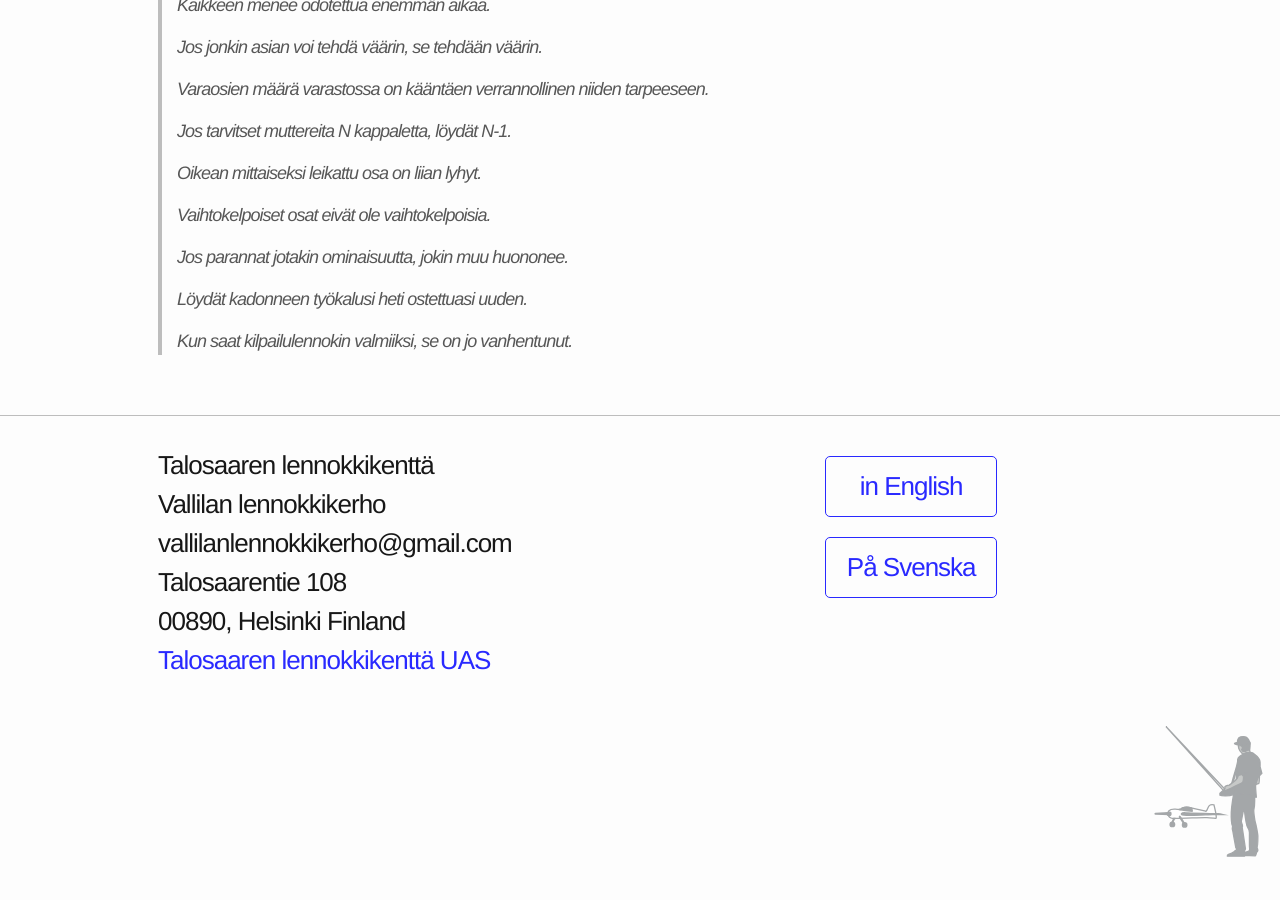
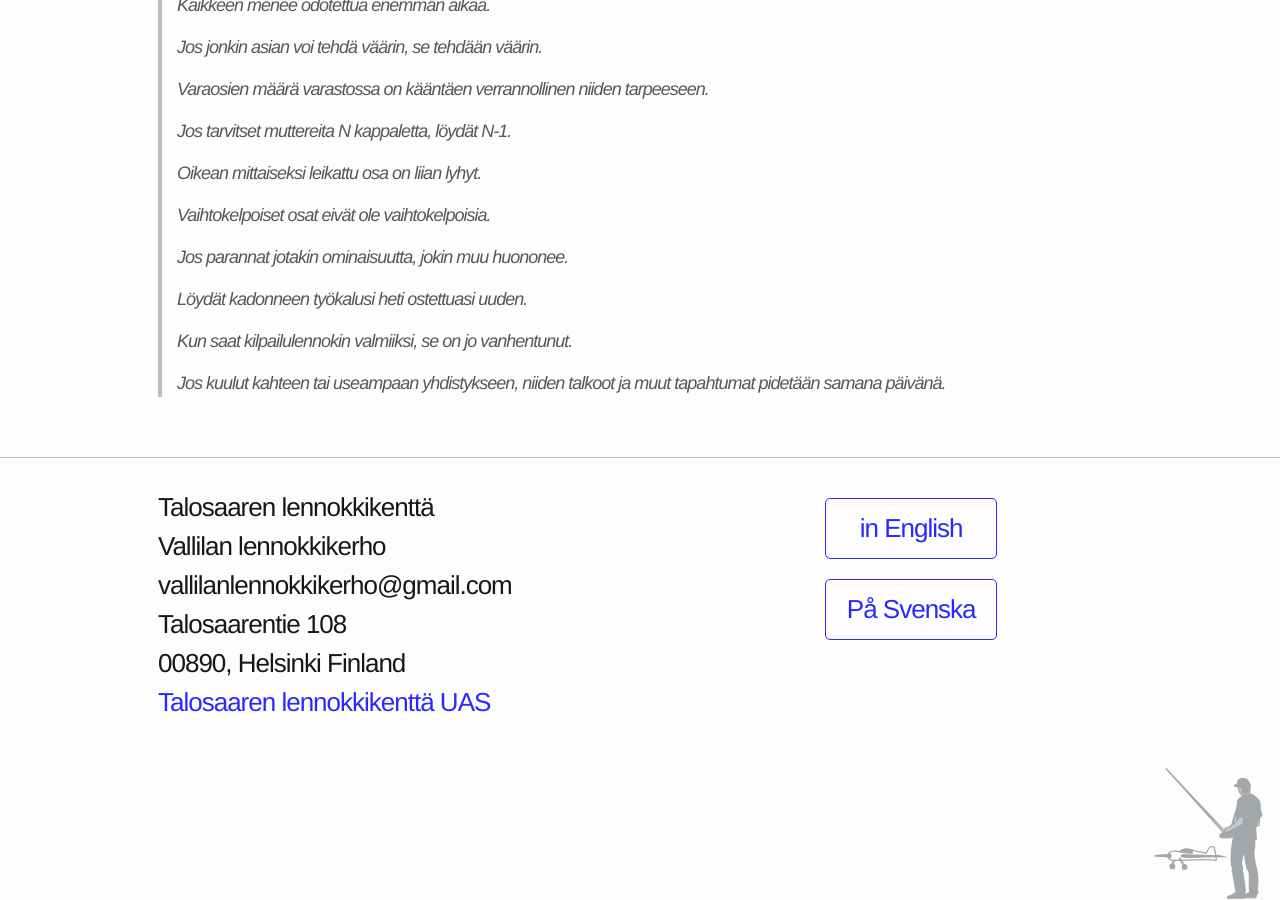
Before and after one commit to vallilanlennokkikerho/vallilanlennokkikerho.github.io, a Jekyll site: the page built from aloittelijan-opas/lennokkisanastoa.md, in a window 1280 px wide and 900 px high, scrolled down 10018 px. Built offline with Jekyll 4.4.1, drawn with Linux system fonts in a browser that asks for light colours; before the commit the page ends 10876 px from its top, so only the background shows below that.

Commit message:
Update lennokkisanastoa.md

```diff
--- a/aloittelijan-opas/lennokkisanastoa.md
+++ b/aloittelijan-opas/lennokkisanastoa.md
@@ -366,3 +366,5 @@ lang: fi
 > Löydät kadonneen työkalusi heti ostettuasi uuden.
 >
 > Kun saat kilpailulennokin valmiiksi, se on jo vanhentunut.
+>
+> Jos kuulut kahteen tai useampaan yhdistykseen, niiden talkoot ja muut tapahtumat pidetään samana päivänä.
```
